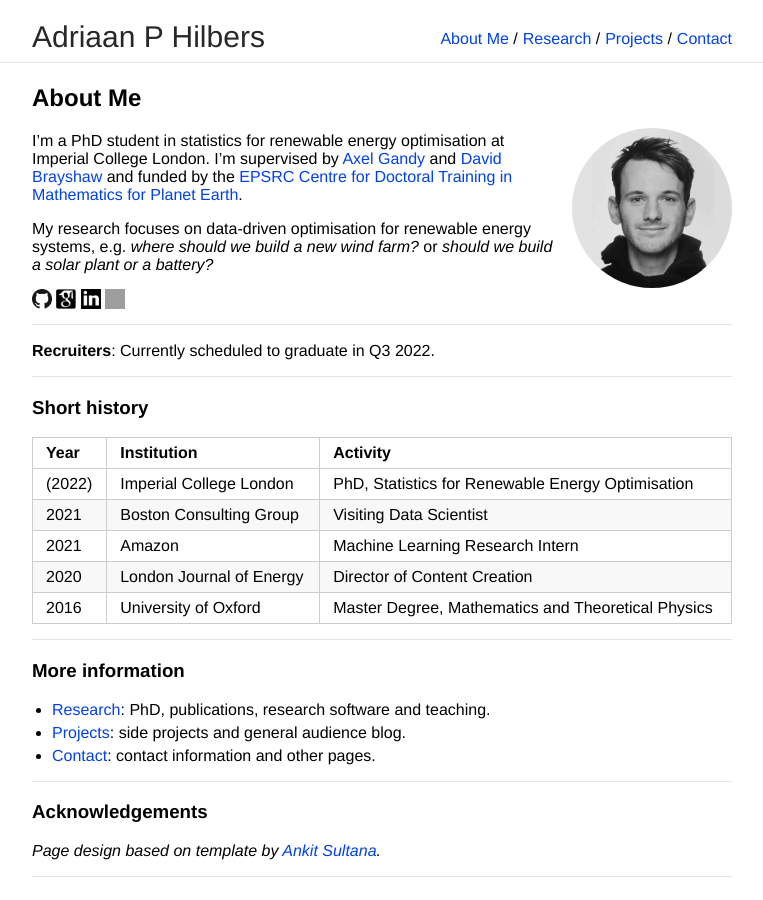
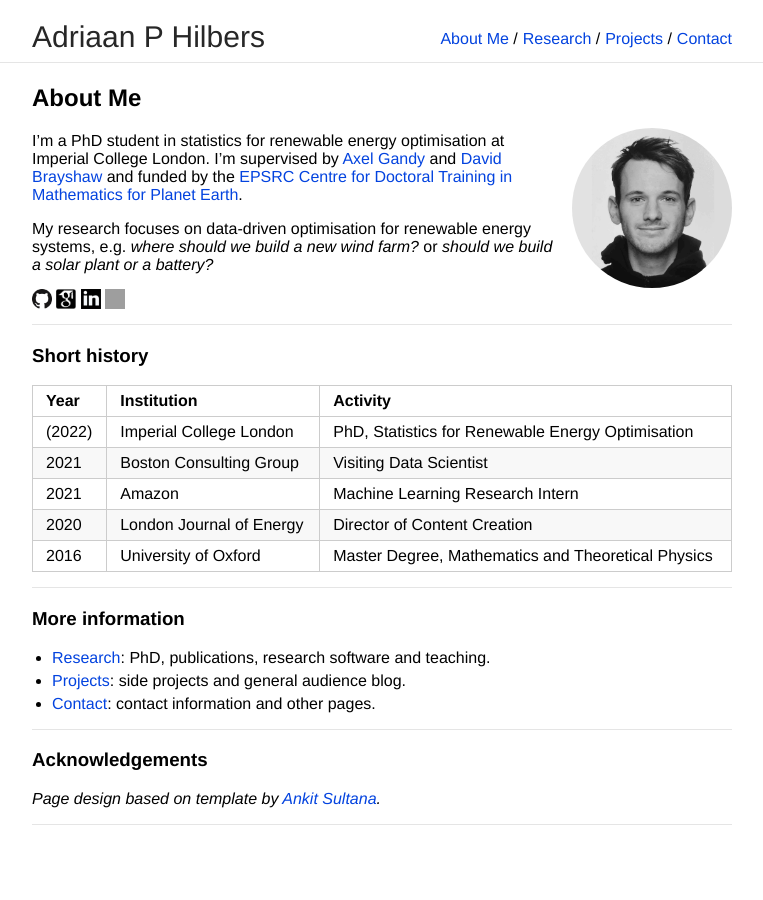
Before and after one commit to ahilbers/ahilbers.github.io, a Jekyll site: the page built from index.md, in a window 1280 px wide. Shown: the whole page, without its empty margins (258-1021 px from the left). Built offline with Jekyll 4.4.1, drawn with Linux system fonts in a browser that asks for light colours; our own code applies the rules of GitHub Pages for plain Markdown files; grey boxes are pictures that could not be loaded.

Commit message:
update papers and cv

```diff
--- a/index.md
+++ b/index.md
@@ -15,10 +15,6 @@
 <a href = "https://scholar.google.com/citations?user=SqSbcwQAAAAJ&hl=en&oi=ao"> <img class="inline-picture" src="images/scholar.jpg" /> </a>
 <a href = "https://za.linkedin.com/in/adriaan-hilbers-5a155aa5"> <img class="inline-picture" src="images/linkedin.jpeg" /> </a>
 <a href = "https://twitter.com/AdriaanHilbers"> <img class="inline-picture" src="images/twitter.png" /> </a>
-
----
-
-**Recruiters**: Currently scheduled to graduate in Q3 2022.
 
 ---
 
```
Also changed, not shown: research.md (+2 -0 lines), 1 other file.
